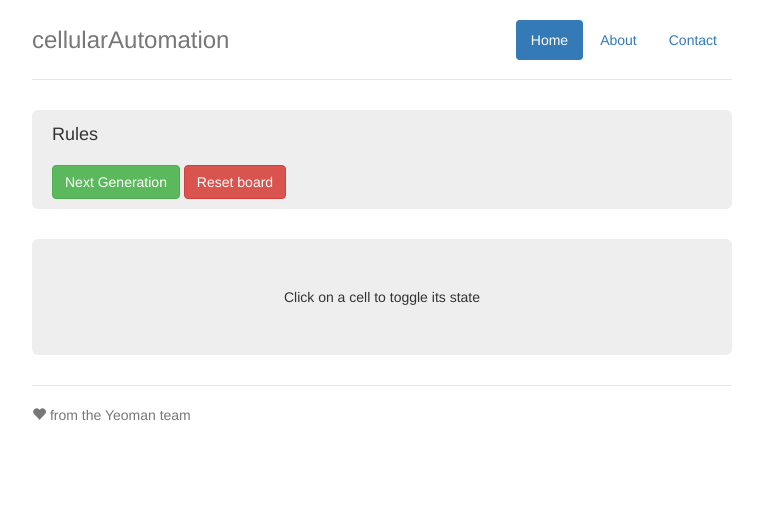
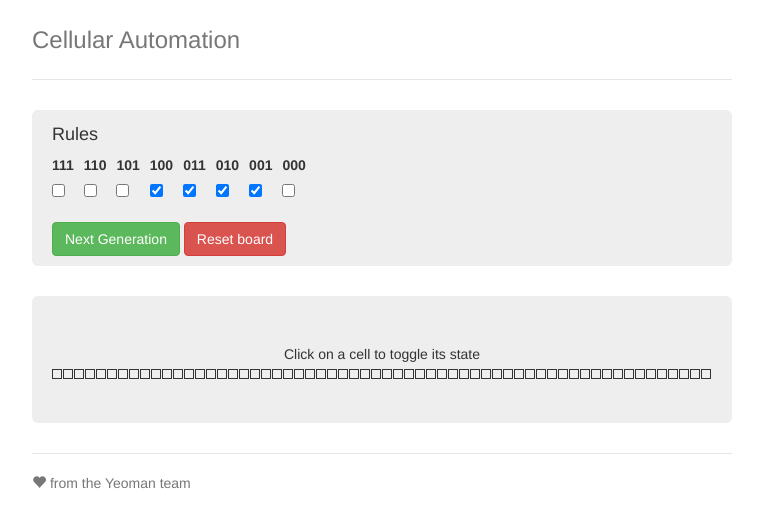
Before and after one commit to danwkennedy/cellularAutomation, a website: page app/index.html in a window 1280 px wide. Shown: the whole page, without its empty margins (258-1021 px from the left). Drawn offline with nearby package versions, Linux system fonts and the light colour scheme; some packages are replaced by stand-ins of ours; files that its build step writes are made by us from their sources.

Commit message:
Update index.

```diff
--- a/app/index.html
+++ b/app/index.html
@@ -23,12 +23,7 @@
     <!-- Add your site or application content here -->
     <div class="container">
       <div class="header">
-        <ul class="nav nav-pills pull-right">
-          <li class="active"><a ng-href="#">Home</a></li>
-          <li><a ng-href="#/about">About</a></li>
-          <li><a ng-href="#">Contact</a></li>
-        </ul>
-        <h3 class="text-muted">cellularAutomation</h3>
+        <h3 class="text-muted">Cellular Automation</h3>
       </div>
 
       <div ng-view=""></div>
@@ -62,8 +57,9 @@
         <!-- build:js({.tmp,app}) scripts/scripts.js -->
         <script src="scripts/app.js"></script>
         <script src="scripts/controllers/main.js"></script>
-        <script src="scripts/controllers/about.js"></script>
-        <script src="scripts/services/cellautomation.js"></script>
+        <script src="scripts/services/automator.js"></script>
+        <script src="scripts/directives/cell.js"></script>
+        <script src="scripts/directives/generation.js"></script>
         <!-- endbuild -->
 </body>
 </html>
```
